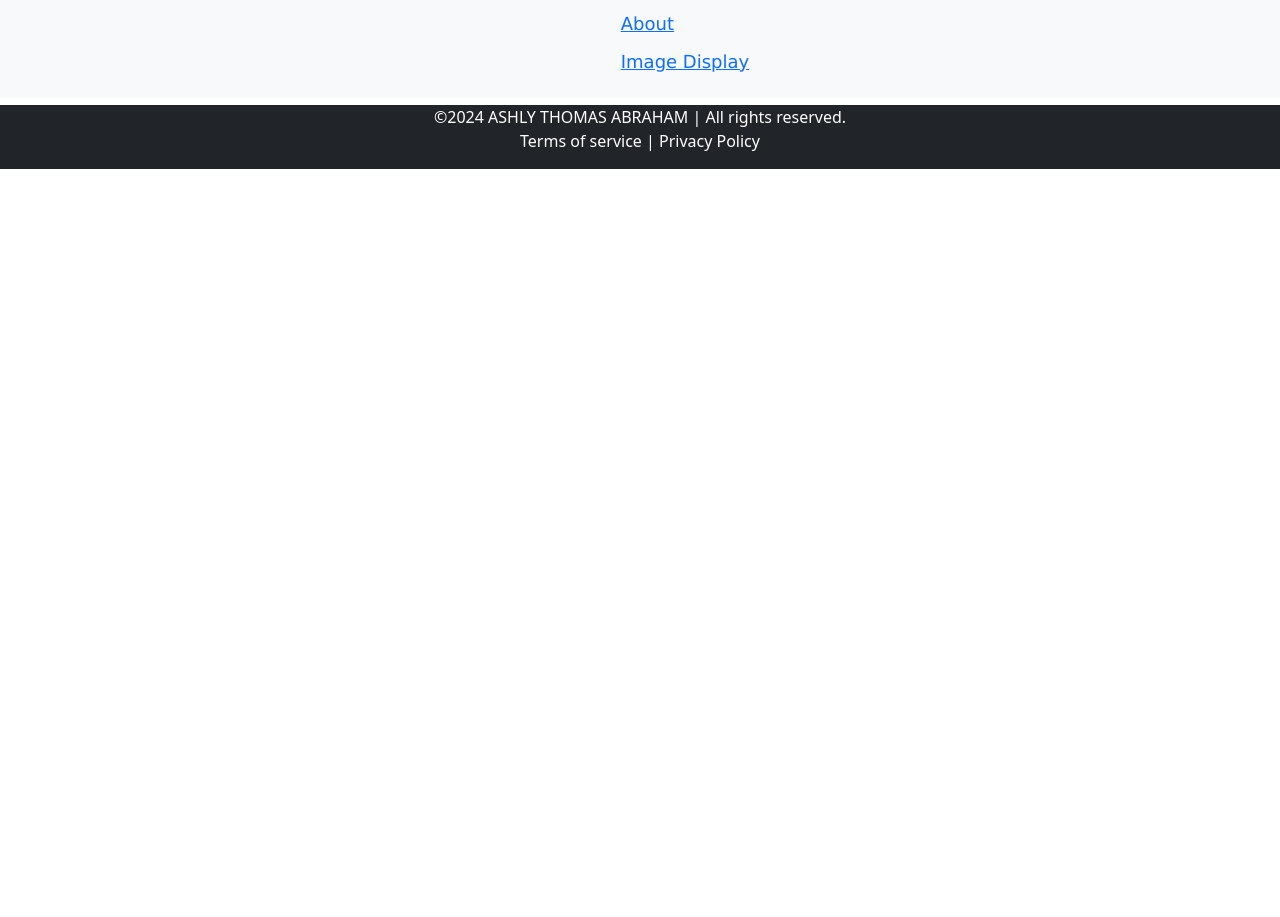
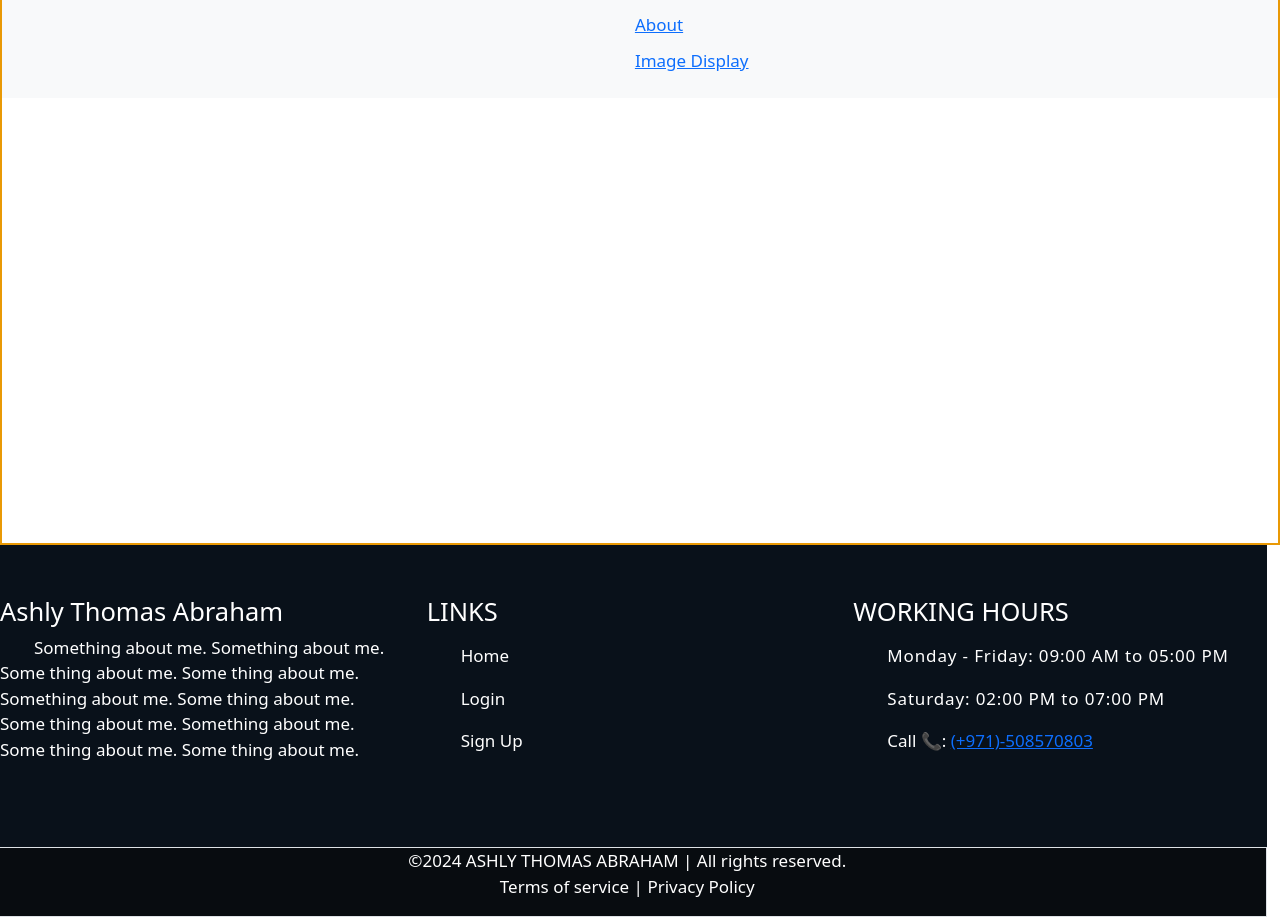
Before and after one commit to ashly-dxb/next-app, a Next.js app: page / in a window 1280 px wide. Shown: the part 217-1134 px from the top of the page. Before the commit the page ends 800 px from the top, so only its background shows below. Built offline with nearby package versions, Linux system fonts and the light colour scheme.

Commit message:
improvements

```diff
--- a/container.module.css
+++ b/container.module.css
@@ -1,4 +1,3 @@
-
 .outerBody {
     min-height: 100%;
     /* border: 6px solid purple; */
@@ -9,14 +8,16 @@
     padding: 4px 7px;
     margin: 7px auto 7px;
 
-    font-family: "Verdana";
-    font-size: 15px;
+    /* font-family: "Outset", serif;
+    font-size: 18px; */
 
     /* border: 2px solid rgb(12, 230, 30); */
 }
 
 .myContentArea {
-    /* border: 2px solid rgb(233, 153, 5); */
+    border: 2px solid rgb(233, 153, 5);
+
+    min-height: calc(100vh - 100px);
 }
 
 .mainHeader, .navbar {
@@ -32,9 +33,8 @@
     padding: 4px;
     margin-right: 4px;
 
-    font-family: Cambria, serif;
-    font-size: 18px;
-    /* font-weight: bold; */
+    /* font-family: Cambria, serif;
+    font-size: 18px; */
 }
 
 .mynavitem a {
@@ -61,8 +61,10 @@
     /* background-color: yellow; */
     color: blue;
     padding: 3px;
-    font-family: "Verdana";
-    font-size: 18px;
+
+    /* font-family: "Outset", serif;
+    font-size: 18px; */
+
     list-style: none;
     margin-top: 5px;
     margin-left: 15px;
@@ -72,7 +74,7 @@
 .menuLink:hover {
     color: cyan;
     /* border-bottom: 1px solid purple; */
-    font-size: 20px;
+    font-size: 25px;
 }
 
 
@@ -95,7 +97,8 @@
 
 h3.pageHeading {
     color: blue;
-    font-family: Cambria, serif;
+    /* font-family: Cambria, serif;
+    font-size: 20px; */
 }
 
 .footerArea{
@@ -104,3 +107,17 @@ h3.pageHeading {
     bottom: 0;
     box-sizing: border-box;
 }
+
+.footerBackground{
+    background-color: #09111a;
+}
+
+.copyrightBackground{
+    background-color: #080c10;
+}
+
+
+a.telephone {
+    text-decoration: None;
+    color: green;
+  }
--- a/pages/components/Footer.js
+++ b/pages/components/Footer.js
@@ -1,12 +1,75 @@
 import "bootstrap/dist/css/bootstrap.min.css";
 import styles from "../../container.module.css";
+import Link from "next/link";
 
 export default function Footer({ children }) {
   return (
     <div
-      className={`${styles.footerArea} flex-fill d-flex align-items-center bg-dark text-white`}
+      className={`${styles.footerArea} flex-fill d-flex align-items-center bg-dark text-white row`}
     >
-      <div className="container-fluid text-center">
+      <div className={`container-fluid text-center ${styles.footerBackground}`}>
+        <div className="row mb-5 pt-5">
+          <div className="text-left col-lg-4 col-md-4 col-sm-6 col-12 mb-3">
+            <h4>Ashly Thomas Abraham</h4>
+            <p className="indent-8">
+              Something about me. Something about me. Some thing about me. Some
+              thing about me. Something about me. Some thing about me. Some
+              thing about me. Something about me. Some thing about me. Some
+              thing about me.
+            </p>
+          </div>
+          <div className="text-left col-lg-4 col-md-4 col-sm-6 col-12 mb-3">
+            <h4 className="uppercase">Links</h4>
+            <ul className="list-none hover:list-disc">
+              <li className="mt-3 ">
+                <Link
+                  href="/"
+                  className={`no-underline text-white hover:text-white-700 `}
+                >
+                  Home
+                </Link>
+              </li>
+              <li className="mt-3 ">
+                <Link
+                  href="/Login"
+                  className={`no-underline text-white hover:text-white-700 `}
+                >
+                  Login
+                </Link>
+              </li>
+              <li className="mt-3 ">
+                <Link
+                  href="/users/SignUp"
+                  className={`no-underline text-white hover:text-white-700 `}
+                >
+                  Sign Up
+                </Link>
+              </li>
+            </ul>
+          </div>
+          <div className="text-left col-lg-4 col-md-4 col-sm-6 col-12 mb-3">
+            <h4 className="uppercase">Working hours</h4>
+            <ul>
+              <li className="mt-3 tracking-wider hover:uppercase">
+                Monday - Friday: 09:00 AM to 05:00 PM
+              </li>
+              <li className="mt-3 tracking-wider hover:uppercase">
+                Saturday: 02:00 PM to 07:00 PM
+              </li>
+              <li className="mt-3 hover:uppercase">
+                Call 📞:{" "}
+                <a className="telephone" href="tel:+971-508570803">
+                  (+971)-508570803
+                </a>
+              </li>
+            </ul>
+          </div>
+        </div>
+      </div>
+
+      <div
+        className={`container-fluid text-center ${styles.copyrightBackground} border`}
+      >
         <ul className="list-unstyled col-md-12">
           <li>
             &copy;{new Date().getFullYear()}
--- a/pages/components/Navbar2.js
+++ b/pages/components/Navbar2.js
@@ -51,7 +51,7 @@ export default function Navbar({ children }) {
   return (
     <div className=" flex justify-between items-center w-full px-4 text-white bg-black">
       <div className="text-2xl font-signature ml-2">
-        <a href="#" className="no-underline link-underline-black">
+        <a href="#" className="no-underline text-white">
           My App
         </a>
       </div>
@@ -64,7 +64,7 @@ export default function Navbar({ children }) {
           >
             <Link
               href={link}
-              className={`no-underline text-blue-500 hover:text-white-700 ${
+              className={`no-underline text-white hover:text-white-700 ${
                 pathname === link
                   ? " px-3 py-1 rounded text-white border-blue-500 border-1 font-semibold"
                   : ""
@@ -105,7 +105,7 @@ export default function Navbar({ children }) {
               <Link
                 href={link}
                 onClick={() => setIsOpen(!isOpen)}
-                className={`text-3xl no-underline  text-white hover:text-blue-100 w-full shrink-0 ${
+                className={`text-3xl no-underline text-white hover:text-blue-100 w-full shrink-0 ${
                   pathname === link
                     ? "bg-yellow-600 py-2 px-2 rounded text-white font-bold w-full shrink-0"
                     : ""
--- a/styles/globals.css
+++ b/styles/globals.css
@@ -6,7 +6,8 @@ html,
 body {
   padding: 0;
   margin: 0;
-  font-family: Roboto, Oxygen, Helvetica Neue, sans-serif;
+  font-family: Tahoma, Verdana, Times, Roboto, sans-serif;
+  font-size: 17px;
 }
 
 a {
@@ -17,3 +18,7 @@ a {
 * {
   box-sizing: border-box;
 }
+
+#__next{
+  /* background: #ccaabb; */
+}
```
